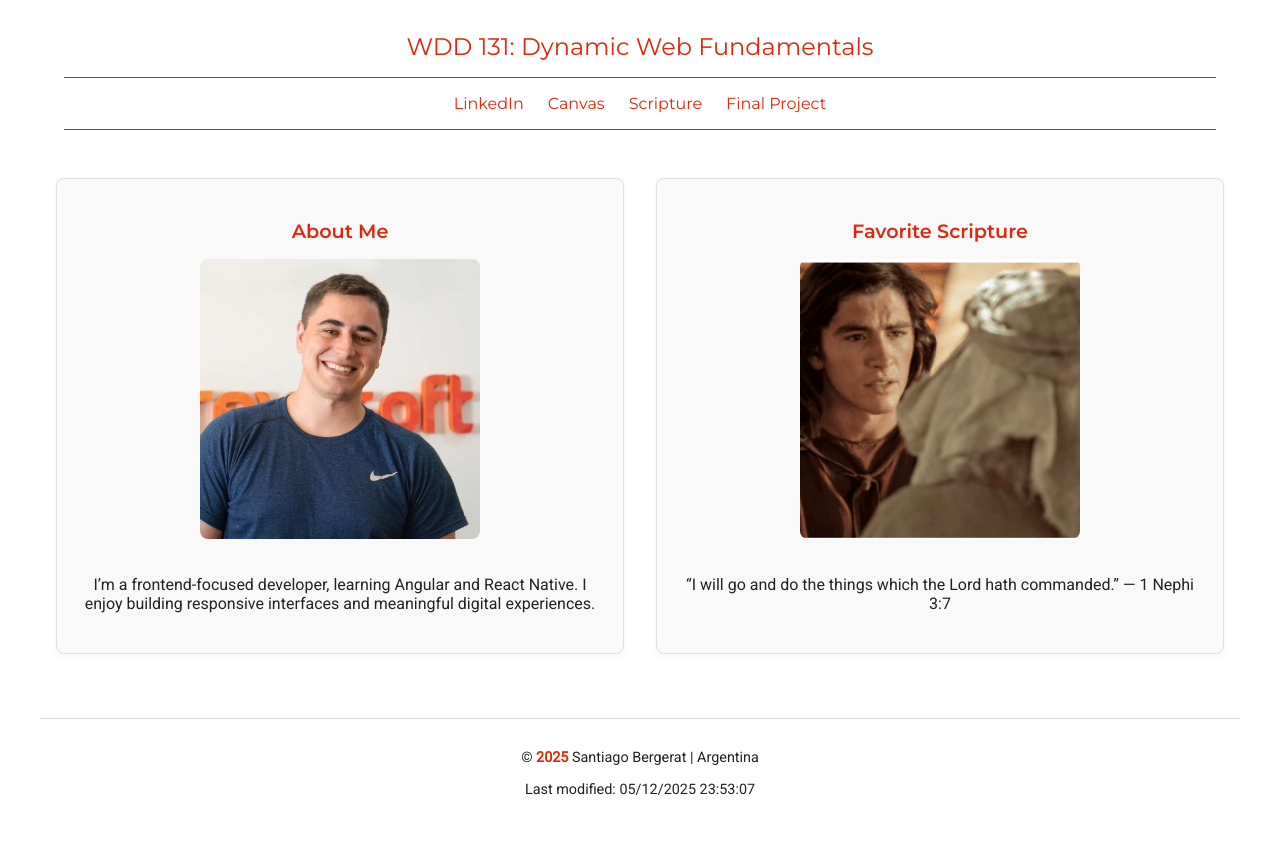
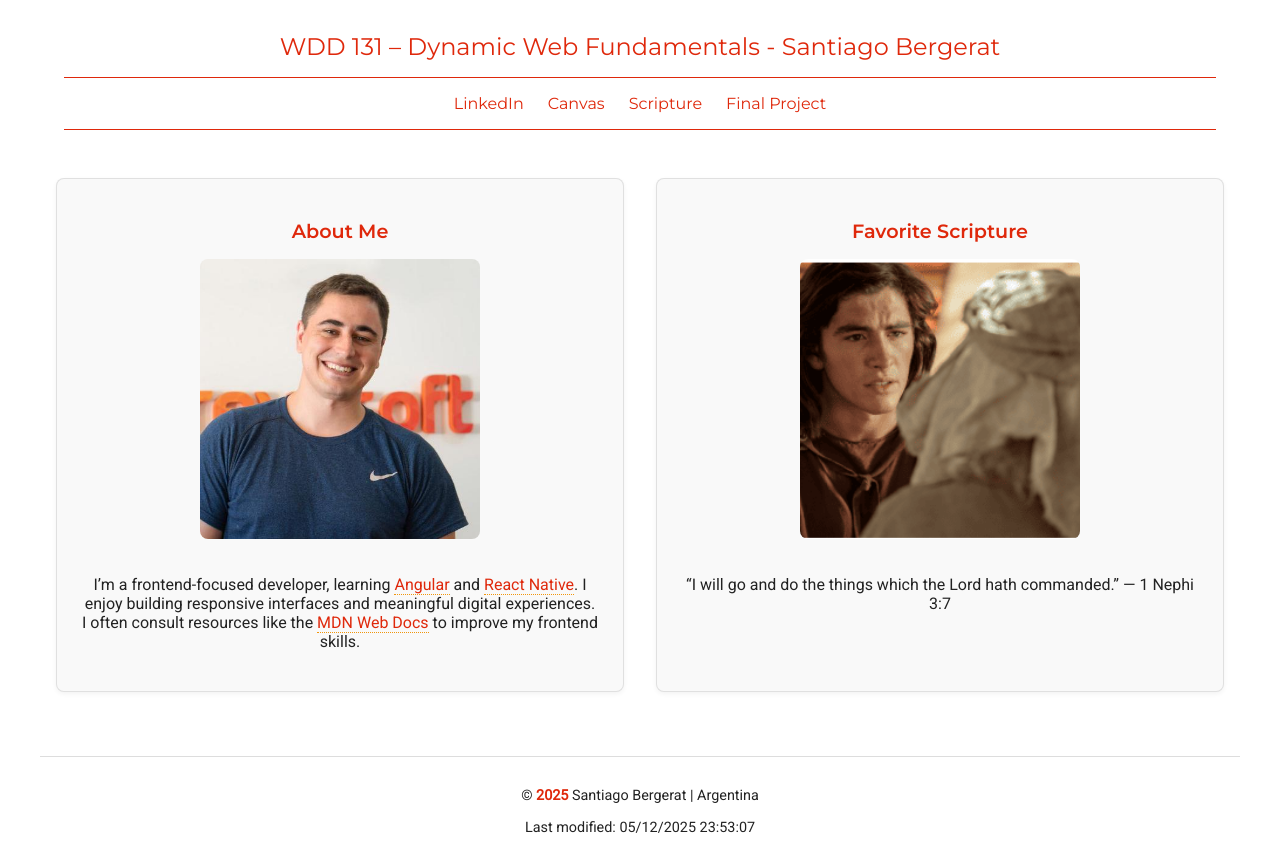
Before and after one commit to Yago030/wdd131, a plain HTML site: page index.html in a window 1280 px wide. Before the commit the page ends 828 px from the top, so only its background shows below. Drawn offline with Linux system fonts and the light colour scheme.

Commit message:
added fix some errores

```diff
--- a/index.html
+++ b/index.html
@@ -4,39 +4,75 @@
     <meta charset="UTF-8" />
     <meta name="viewport" content="width=device-width, initial-scale=1.0" />
     <meta name="author" content="Santiago Bergerat" />
-  <meta name="description" content="WDD 131 – Dynamic Web Fundamentals. Santiago Bergerat. Responsive layout with CSS Grid and Flexbox. Dynamic footer with JavaScript." />
+    <meta
+      name="description"
+      content="WDD 131 – Dynamic Web Fundamentals. Santiago Bergerat. Responsive layout with CSS Grid and Flexbox. Dynamic footer with JavaScript."
+    />
     <title>WDD 131 – Dynamic Web Fundamentals - Santiago Bergerat</title>
     <link rel="stylesheet" href="styles/base.css" />
     <script src="scripts/getdates.js" defer></script>
-  <link rel="preconnect" href="https://fonts.googleapis.com">
-<link rel="preconnect" href="https://fonts.gstatic.com" crossorigin>
-<link href="https://fonts.googleapis.com/css2?family=Montserrat:wght@400;600&family=Roboto:wght@300;400&display=swap" rel="stylesheet">
-
+    <link rel="preconnect" href="https://fonts.googleapis.com" />
+    <link rel="preconnect" href="https://fonts.gstatic.com" crossorigin />
+    <link
+      href="https://fonts.googleapis.com/css2?family=Montserrat:wght@400;600&family=Roboto:wght@300;400&display=swap"
+      rel="stylesheet"
+    />
   </head>
   <body>
     <header>
-    <h1>WDD 131: Dynamic Web Fundamentals</h1>
+      <h1>WDD 131 – Dynamic Web Fundamentals - Santiago Bergerat</h1>
       <nav>
         <ul class="navigation">
-        <li><a href="https://www.linkedin.com/in/santiago-bergerat-797b7b1ba/" target="_blank">LinkedIn</a></li>
-        <li><a href="https://byupw.instructure.com/" target="_blank">Canvas</a></li>
-        <li><a href="https://www.churchofjesuschrist.org/study/scriptures/bofm/1-ne/3?lang=eng&id=p7#p7" target="_blank">Scripture</a></li>
+          <li>
+            <a
+              href="https://www.linkedin.com/in/santiago-bergerat-797b7b1ba/"
+              target="_blank"
+              >LinkedIn</a
+            >
+          </li>
+          <li>
+            <a href="https://byupw.instructure.com/" target="_blank">Canvas</a>
+          </li>
+          <li>
+            <a
+              href="https://www.churchofjesuschrist.org/study/scriptures/bofm/1-ne/3?lang=eng&id=p7#p7"
+              target="_blank"
+              >Scripture</a
+            >
+          </li>
           <li><a href="#">Final Project</a></li>
         </ul>
       </nav>
     </header>
 
     <main>
-    <section class="card">
+      <section class="card about">
         <h2>About Me</h2>
-      <img src="images/profile-santiago.jpg" alt="Santiago Bergerat" width="300" />
-      <p>I’m a frontend-focused developer, learning Angular and React Native. I enjoy building responsive interfaces and meaningful digital experiences.</p>
+        <img
+          src="images/profile-santiago.jpg"
+          alt="Santiago Bergerat"
+          width="300"
+        />
+        <p>
+          I’m a frontend-focused developer, learning
+          <a href="https://angular.io/" target="_blank">Angular</a> and
+          <a href="https://reactnative.dev/" target="_blank">React Native</a>. I
+          enjoy building responsive interfaces and meaningful digital
+          experiences. I often consult resources like the
+          <a href="https://developer.mozilla.org/" target="_blank"
+            >MDN Web Docs</a
+          >
+          to improve my frontend skills.
+        </p>
       </section>
 
       <section class="card">
         <h2>Favorite Scripture</h2>
         <img src="images/nephi-scripture.png" alt="Scripture" width="300" />
-      <p>“I will go and do the things which the Lord hath commanded.” — 1 Nephi 3:7</p>
+        <p>
+          “I will go and do the things which the Lord hath commanded.” — 1 Nephi
+          3:7
+        </p>
       </section>
     </main>
 
--- a/styles/base.css
+++ b/styles/base.css
@@ -88,6 +88,20 @@ main {
   border-radius: 8px;
   margin-bottom: 1rem;
 }
+
+.about a {
+  color: #df280b;
+  text-decoration: none;
+  border-bottom: 1px dotted #f1960c;
+  transition: color 0.3s, border-color 0.3s;
+}
+
+.about a:hover {
+  color: #df280b;
+  border-bottom: 1px solid #f1960c;
+}
+
+
 footer {
   padding: 1rem;
   text-align: center;
```
Lines whose indentation alone changed are shown as unchanged.
